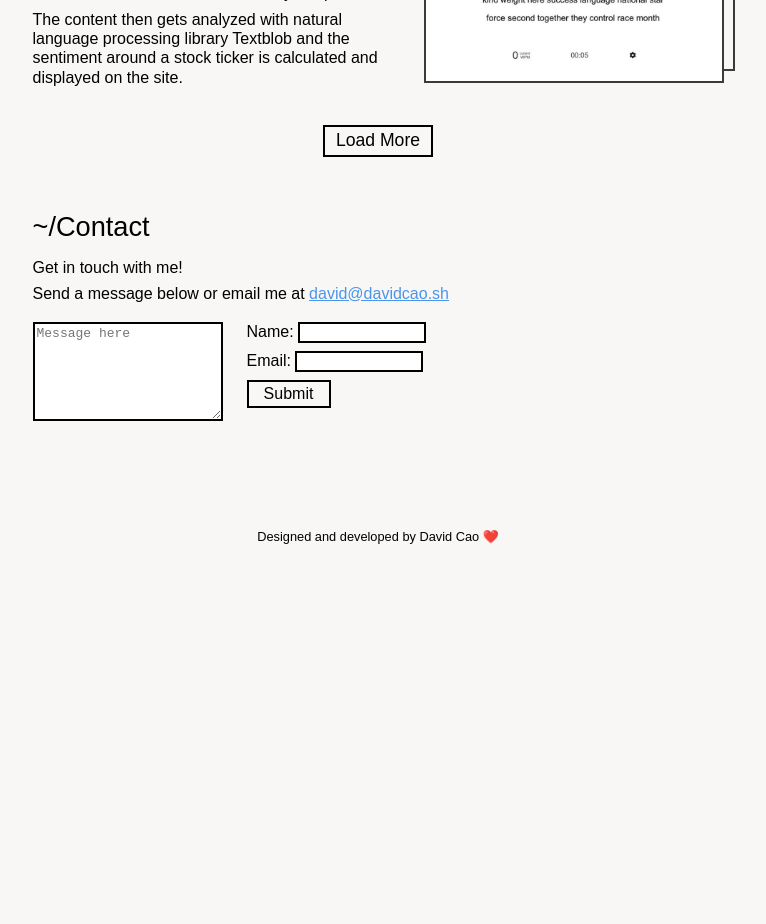
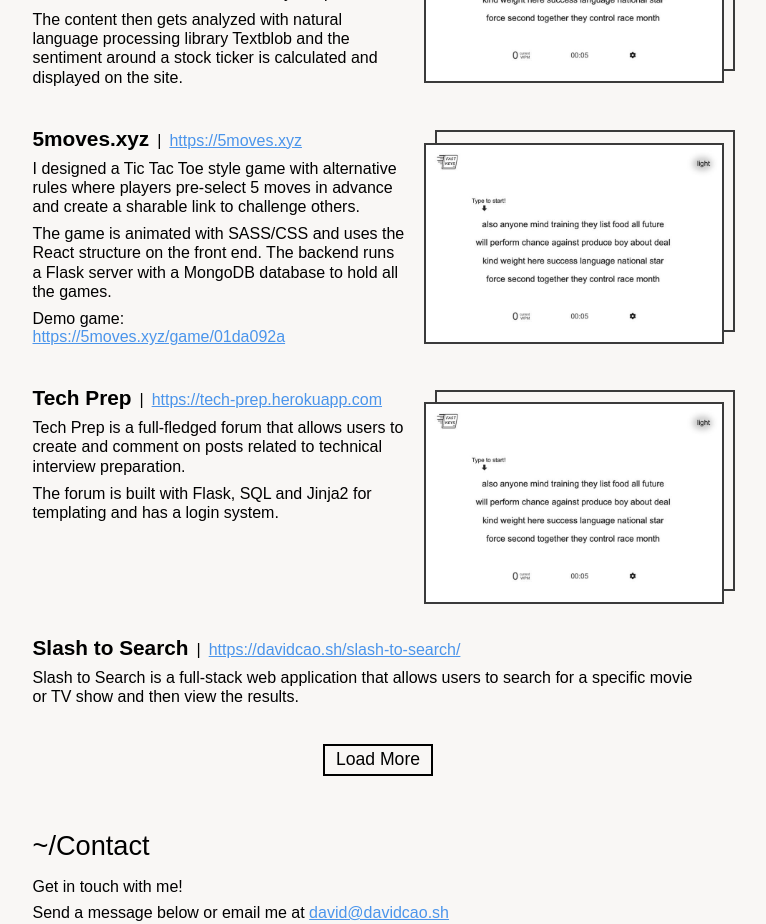
Before and after one commit to davidc360/davidcao.sh, a React (Create React App) app: page / in a window 1280 px wide. Shown: the part 1060-1984 px from the top of the page, without its empty margins (262-1028 px from the left). Before the commit the page ends 1612 px from the top, so only its background shows below. Built offline with nearby package versions, Linux system fonts and the light colour scheme.

Commit message:
added more projects

```diff
--- a/src/Projects.js
+++ b/src/Projects.js
@@ -23,6 +23,7 @@
                 <a className="link" href={link} target="_blank">{link}</a>
                 <div className="projectDescription">{description}</div>
             </div>
+            {images &&
                 <div className="projectRight">
                     <div className="projectGallery">
                         <div className="firstBorder">
@@ -39,6 +40,7 @@
                         </div>
                     </div>
                 </div>
+            }
         </div>
     )
 }
@@ -70,7 +72,8 @@
             { original: light },
             { original: light2 }
         ]}
-        />,
+    />
+    ,
     <Project
         title="Popular Tickers"
         key="Popular Tickers"
@@ -94,4 +97,68 @@
             { original: light2 }
         ]}
     />
+    ,
+    <Project
+        title="5moves.xyz"
+        key="5moves.xyz"
+        description={(
+            <>
+            <p>
+                    I designed a Tic Tac Toe style game with alternative rules where players pre-select 5 moves
+                    in advance and create a sharable link to challenge others.
+            </p>
+            <br />
+            <p>
+                The game is animated with SASS/CSS and uses the React structure on the front end.
+                The backend runs a Flask server with a MongoDB database to hold all the games.
+            </p>
+            <br />
+            <p>Demo game:</p>
+            <a href="https://5moves.xyz/game/01da092a" target="_blank">https://5moves.xyz/game/01da092a</a>
+            </>
+        )}
+        link="https://5moves.xyz"
+        images={[
+            { original: light },
+            { original: light2 }
+        ]}
+    />
+    ,
+    <Project
+        title="Tech Prep"
+        key="Tech Prep"
+        description={(
+            <>
+            <p>
+                Tech Prep is a full-fledged forum that allows users to create
+                and comment on posts related to technical interview preparation.
+            </p>
+            <br />
+            <p>
+                The forum is built with Flask, SQL and Jinja2 for templating and has a login system.
+            </p>
+            </>
+        )}
+        link="https://tech-prep.herokuapp.com"
+        images={[
+            { original: light },
+            { original: light2 }
+        ]}
+    />
+    ,
+    <Project
+        title="Slash to Search"
+        key="Slash to Search"
+        link="https://davidcao.sh/slash-to-search/"
+        description={(
+            <>
+            <p>
+                Slash to Search is a full-stack web application that allows users to search for
+                a specific movie or TV show and then view the results.
+            </p>
+            <br />
+            </>
+        )}
+    />
+
 ]
```
Lines whose indentation alone changed are shown as unchanged.
